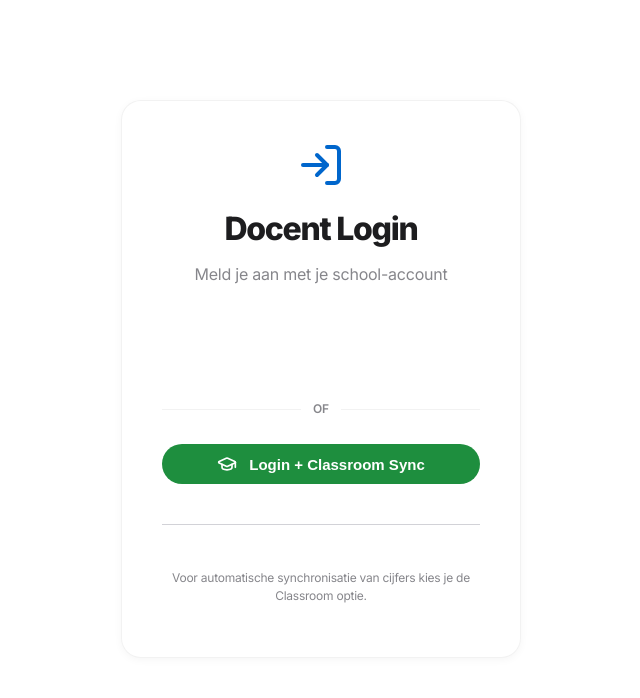
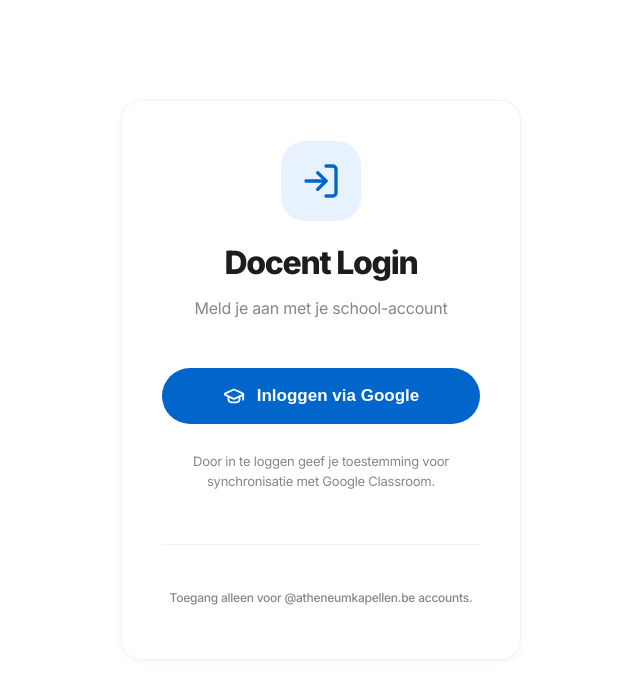
Before and after one commit to jvm985/opdrachten, a React (Vite) app in the folder client-teacher/: page /login in a window 1280 px wide. Shown: the top 698 px of the page, without its empty margins (319-959 px from the left). Built offline with nearby package versions, Linux system fonts and the light colour scheme.

Commit message:
Update: 2026-03-19 22:49:11

```diff
--- a/client-teacher/src/pages/Login.tsx
+++ b/client-teacher/src/pages/Login.tsx
@@ -1,7 +1,7 @@
 import { useState } from 'react';
 import { useNavigate } from 'react-router-dom';
 import { LogIn, GraduationCap } from 'lucide-react';
-import { GoogleLogin, useGoogleLogin } from '@react-oauth/google';
+import { useGoogleLogin } from '@react-oauth/google';
 
 export default function Login() {
   const [error, setError] = useState('');
@@ -18,24 +18,7 @@ export default function Login() {
     }
   };
 
-  const handleStandardLogin = async (response: any) => {
-    setError('');
-    setIsLoading(true);
-    try {
-      const res = await fetch('/api/auth/google', {
-        method: 'POST',
-        headers: { 'Content-Type': 'application/json' },
-        body: JSON.stringify({ token: response.credential, role: 'teacher' }),
-      });
-      await handleLoginResponse(res);
-    } catch (e) {
-      setError('Verbindingsfout');
-    } finally {
-      setIsLoading(false);
-    }
-  };
-
-  const loginWithClassroom = useGoogleLogin({
+  const login = useGoogleLogin({
     onSuccess: async (codeResponse) => {
       setError('');
       setIsLoading(true);
@@ -50,51 +33,56 @@ export default function Login() {
         });
         await handleLoginResponse(res);
       } catch (e) {
-        setError('Classroom koppeling mislukt');
+        setError('Inloggen mislukt');
       } finally {
         setIsLoading(false);
       }
     },
     flow: 'auth-code',
-    scope: 'https://www.googleapis.com/auth/classroom.courses.readonly https://www.googleapis.com/auth/classroom.coursework.me https://www.googleapis.com/auth/classroom.coursework.students',
+    scope: 'email profile openid https://www.googleapis.com/auth/classroom.courses.readonly https://www.googleapis.com/auth/classroom.coursework.me https://www.googleapis.com/auth/classroom.coursework.students',
   });
 
   return (
     <div className="animate-up" style={{ padding: '100px 0', maxWidth: '400px', margin: '0 auto' }}>
       <div className="card" style={{ padding: '40px' }}>
         <div style={{ textAlign: 'center', marginBottom: '3rem' }}>
-          <LogIn size={48} color="var(--system-blue)" style={{ marginBottom: '1rem' }} />
+          <div style={{ background: 'var(--system-blue-light)', width: '80px', height: '80px', borderRadius: '24px', display: 'flex', alignItems: 'center', justifyContent: 'center', margin: '0 auto 24px' }}>
+            <LogIn size={40} color="var(--system-blue)" />
+          </div>
           <h1 style={{ fontSize: '32px', marginBottom: '12px' }}>Docent Login</h1>
           <p className="text-muted">Meld je aan met je school-account</p>
         </div>
 
-        {error && <div style={{ background: '#fef2f2', color: 'red', padding: '12px', borderRadius: '8px', marginBottom: '24px', fontSize: '14px', textAlign: 'center' }}>{error}</div>}
+        {error && (
+          <div style={{ background: '#fef2f2', color: 'var(--system-error)', padding: '16px', borderRadius: '12px', marginBottom: '24px', fontSize: '14px', textAlign: 'center', border: '1px solid #fee2e2' }}>
+            {error}
+          </div>
+        )}
 
-        <div style={{ display: 'flex', flexDirection: 'column', gap: '16px', alignItems: 'center' }}>
-          <GoogleLogin
-            onSuccess={handleStandardLogin}
-            onError={() => setError('Google login mislukt')}
-          />
-
-          <div style={{ width: '100%', display: 'flex', alignItems: 'center', gap: '12px', margin: '10px 0' }}>
-            <div style={{ flex: 1, height: '1px', background: 'var(--system-border-light)' }}></div>
-            <span style={{ fontSize: '12px', color: 'var(--system-secondary-text)', fontWeight: '600' }}>OF</span>
-            <div style={{ flex: 1, height: '1px', background: 'var(--system-border-light)' }}></div>
-          </div>
-
+        <div style={{ display: 'flex', flexDirection: 'column', gap: '16px' }}>
           <button
             className="btn"
-            onClick={() => loginWithClassroom()}
+            onClick={() => login()}
             disabled={isLoading}
-            style={{ width: '100%', background: '#1e8e3e', gap: '12px' }}
+            style={{ width: '100%', height: '56px', fontSize: '17px', gap: '12px' }}
           >
-            <GraduationCap size={20} />
-            {isLoading ? 'Bezig...' : 'Login + Classroom Sync'}
+            {isLoading ? (
+              'Bezig met inloggen...'
+            ) : (
+              <>
+                <GraduationCap size={22} />
+                Inloggen via Google
+              </>
+            )}
           </button>
+
+          <p className="text-muted" style={{ fontSize: '13px', textAlign: 'center', marginTop: '12px' }}>
+            Door in te loggen geef je toestemming voor synchronisatie met Google Classroom.
+          </p>
         </div>
 
-        <div style={{ marginTop: '40px', paddingTop: '32px', borderTop: '1px solid var(--system-border)', textAlign: 'center' }}>
-          <p className="text-muted" style={{ fontSize: '12px' }}>Voor automatische synchronisatie van cijfers kies je de Classroom optie.</p>
+        <div style={{ marginTop: '40px', paddingTop: '32px', borderTop: '1px solid var(--system-border-light)', textAlign: 'center' }}>
+          <p className="text-muted" style={{ fontSize: '12px', fontWeight: '500' }}>Toegang alleen voor @atheneumkapellen.be accounts.</p>
         </div>
       </div>
     </div>
```
